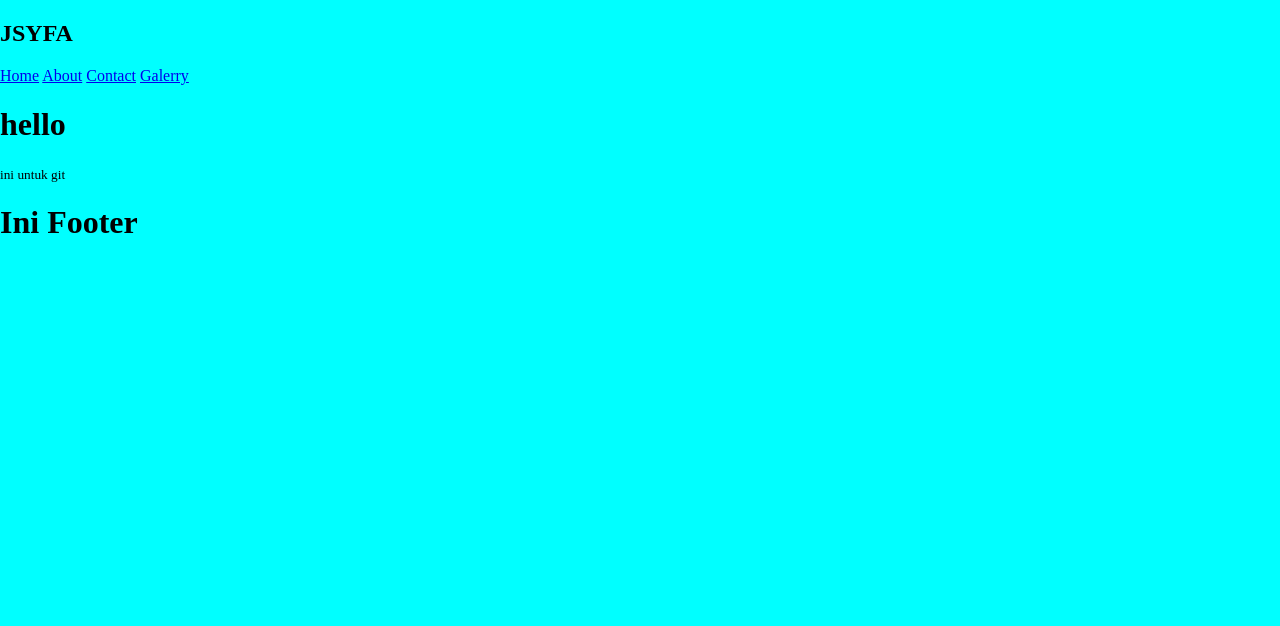
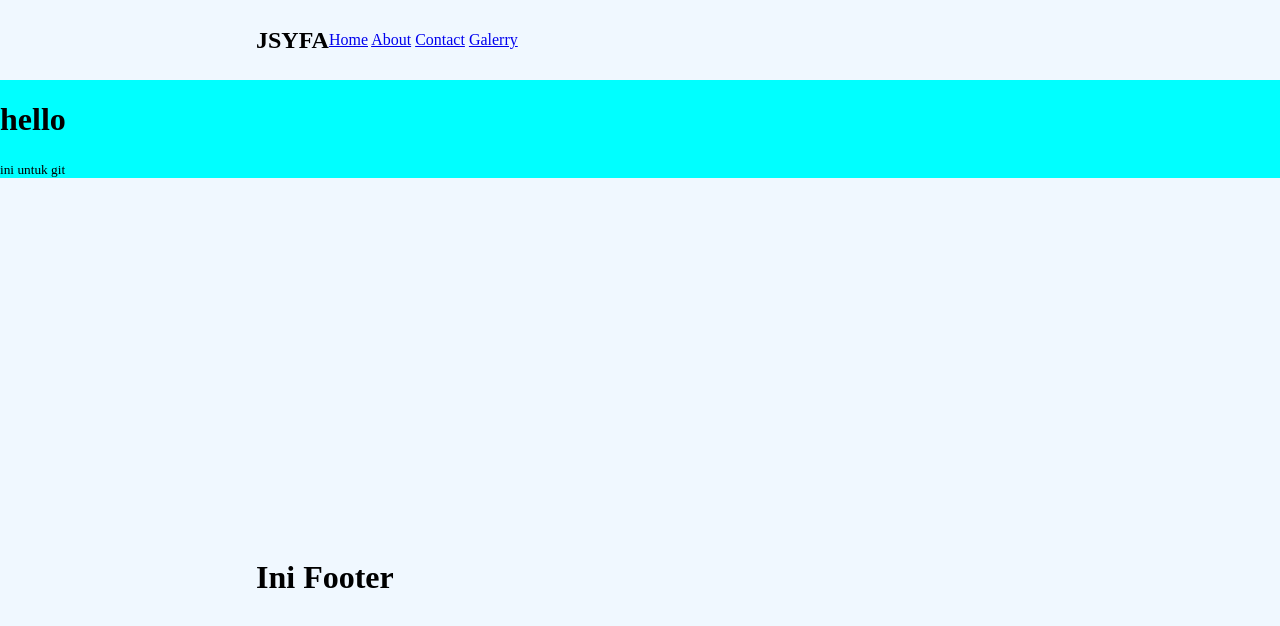
Before and after one commit to arsyrangga/my_review, a plain HTML site: page index.html in a window 1280 px wide. Drawn offline with Linux system fonts and the light colour scheme.

Commit message:
Update dikit - branch footer

```diff
--- a/footer.css
+++ b/footer.css
@@ -1,15 +1,9 @@
-html{
-    scroll-behavior: smooth;
+.footer{
+    width: 100vw;
+    height: 100vh;
+    display: flex;
+    justify-content: flex-start;
+    align-items: center;
+    padding: 0 20%;
+    background-color: aliceblue;
 }
-*{
-    box-sizing: border-box;
-}
-body{
-    width: 100vw;
-    height: auto;
-    min-height: 100vh;
-    padding: 0;
-    margin: 0;
-    overflow-x: hidden;
-    background-color: aquamarine;
-}
--- a/index.html
+++ b/index.html
@@ -3,6 +3,8 @@
 
 <head>
     <link rel="stylesheet" href="./main.css">
+    <link rel="stylesheet" href="footer.css">
+    <link rel="stylesheet" href="navbar.css">
     <meta charset="UTF-8">
     <meta name="viewport" content="width=device-width, initial-scale=1.0">
     <meta name="description" content="Review">
--- a/navbar.css
+++ b/navbar.css
@@ -1,6 +1,6 @@
 .navbar{
     width: 100vw;
-    height: 100vh;
+    height: 10vh;
     display: flex;
     justify-content: flex-start;
     align-items: center;
```
